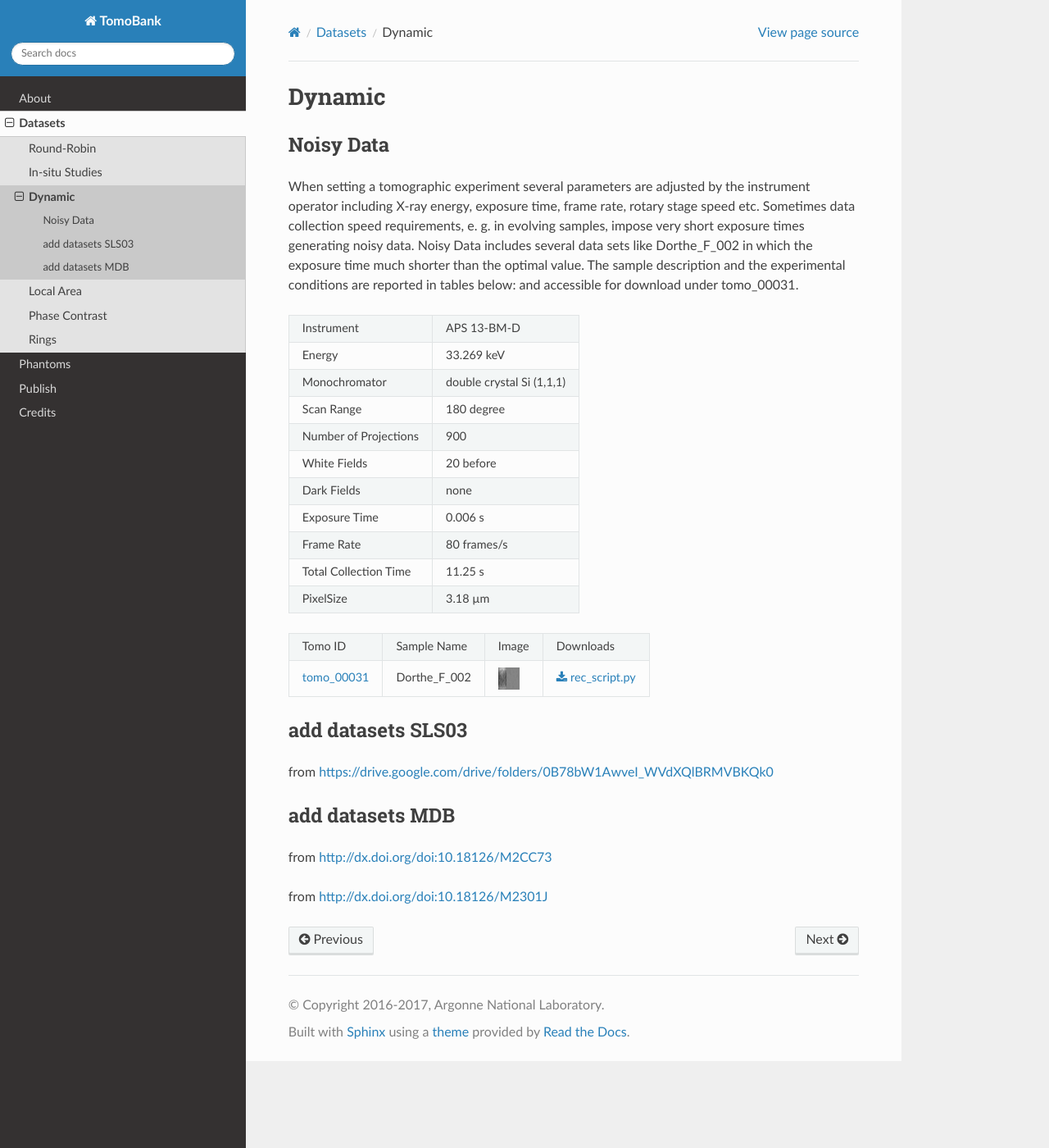
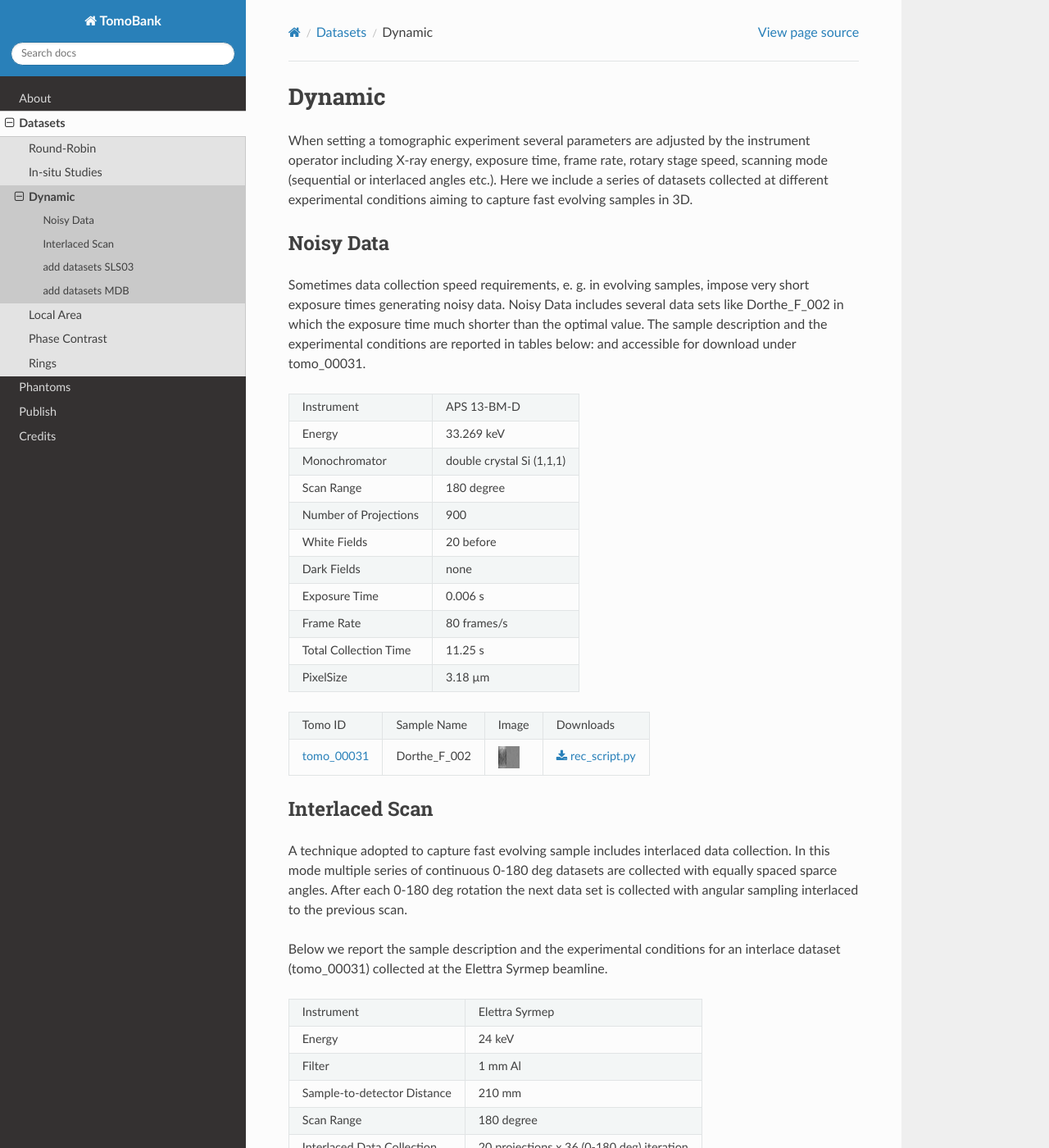
Before and after one commit to tomography/tomobank, a Sphinx documentation site: the page built from docs/source/data/docs.data.dynamic.rst, in a window 1280 px wide and 1400 px high. Shown: the whole window at 82% size. Built offline with Sphinx 7.4.7 and the Read the Docs theme 2.0.0, drawn with Linux system fonts in a browser that asks for light colours; some of the changed text lies outside the part shown.

Commit message:
added interlaced dataset

```diff
--- /dev/null
+++ b/docs/demo/rec_tomo_00057.py
@@ -0,0 +1,16 @@
+#!/usr/bin/env python
+# -*- coding: utf-8 -*-
+
+"""
+SPACE HOLDER
+"""
+
+from __future__ import print_function
+
+import os
+import tomopy
+import dxchange
+
+if __name__ == '__main__':
+    # Set tomobank id
+    tomobank_id = 'tomo_00057'
--- a/docs/source/data/docs.data.dynamic.rst
+++ b/docs/source/data/docs.data.dynamic.rst
@@ -1,13 +1,17 @@
 Dynamic
 -------
+
+When setting a tomographic experiment several parameters are adjusted by the instrument operator
+including X-ray energy, exposure time, frame rate, rotary stage speed, scanning mode (sequential or
+interlaced angles etc.). Here we include a series of datasets collected at different experimental
+conditions aiming to capture fast evolving samples in 3D.
+
 
 Noisy Data
 ~~~~~~~~~~
 
-When setting a tomographic experiment several parameters are adjusted by the instrument operator
-including X-ray energy, exposure time, frame rate, rotary stage speed etc.
 Sometimes data collection speed requirements, e. g. in evolving samples, impose very short
-exposure times generating noisy data. Noisy Data includes several data sets like Dorthe_F_002 in which
+exposure times generating noisy data.  Noisy Data includes several data sets like Dorthe_F_002 in which
 the exposure time much shorter than the optimal value.
 The sample description and the experimental conditions are reported in tables below:
 and accessible for download under tomo\_00031.
@@ -51,6 +55,53 @@ and accessible for download under tomo\_00031.
 | tomo_00031_ |  Dorthe_F_002    |  |00031|  |      |tomo_00031|       |
 +-------------+------------------+-----------+-------------------------+
 
+Interlaced Scan
+~~~~~~~~~~~~~~~
+
+A technique adopted to capture fast evolving sample includes interlaced data collection.
+In this mode multiple series of continuous 0-180 deg datasets are collected with
+equally spaced sparce angles. After each 0-180 deg rotation the next data set is collected
+with angular sampling interlaced to the previous scan.
+
+Below we report the sample description and the experimental conditions for an interlace dataset
+(tomo\_00031) collected at the Elettra Syrmep beamline.
+
++-----------------------------+---------------------------------------------------------+
+| Instrument                  |      Elettra Syrmep                                     |
++-----------------------------+---------------------------------------------------------+
+| Energy                      |      24 keV                                             |
++-----------------------------+---------------------------------------------------------+
+| Filter                      |      1 mm Al                                            |
++-----------------------------+---------------------------------------------------------+
+| Sample-to-detector Distance |      210 mm                                             |
++-----------------------------+---------------------------------------------------------+
+| Scan Range                  |      180 degree                                         |
++-----------------------------+---------------------------------------------------------+
+| Interlaced Data Collection  |      20 projections x 36 (0-180 deg) iteration          |
++-----------------------------+---------------------------------------------------------+
+| Total Projections           |      720                                                |
++-----------------------------+---------------------------------------------------------+
+| White Fields                |      20                                                 |
++-----------------------------+---------------------------------------------------------+
+| Dark Fields                 |      20                                                 |
++-----------------------------+---------------------------------------------------------+
+| Exposure Time               |      0.8 s                                              |
++-----------------------------+---------------------------------------------------------+
+
+.. |tomo_00057| replace:: :download:`rec_script.py <../../../docs/demo/rec_tomo_00057.py>`
+
+
+.. _tomo_00057: https://www.globus.org/app/transfer?origin_id=e133a81a-6d04-11e5-ba46-22000b92c6ec&origin_path=%2Ftomobank%2Ftomo_00057%2F
+
+.. |00057| image:: ../img/tomo_00057.png
+    :width: 20pt
+    :height: 20pt
+
++-------------+------------------+-----------+-------------------------+
+| Tomo ID     | Sample Name      |   Image   |       Downloads         |
++-------------+------------------+-----------+-------------------------+
+| tomo_00057_ |  Bone MR         |  |00057|  |      |tomo_00057|       |
++-------------+------------------+-----------+-------------------------+
 
 add datasets SLS03
 ~~~~~~~~~~~~~~~~~~
```
Also changed, not shown: docs/source/img/tomo_00057.png (added).
